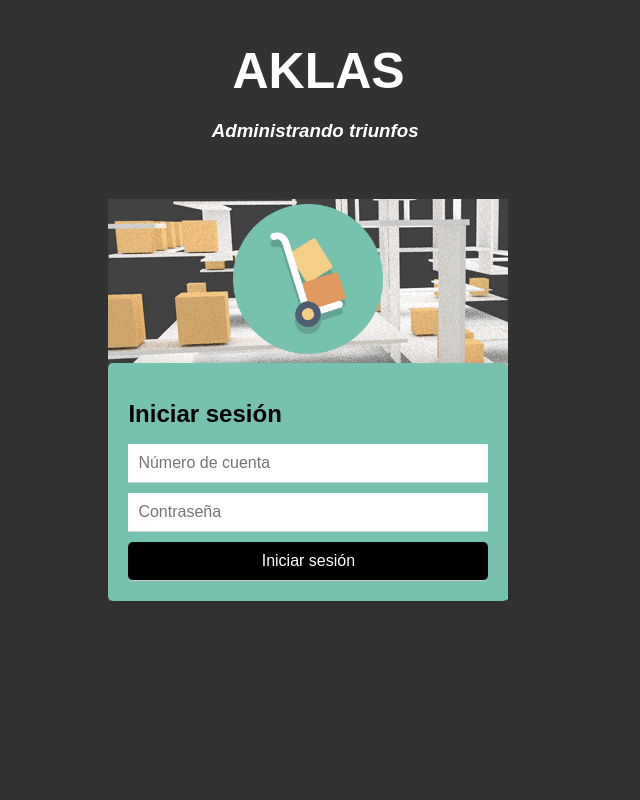
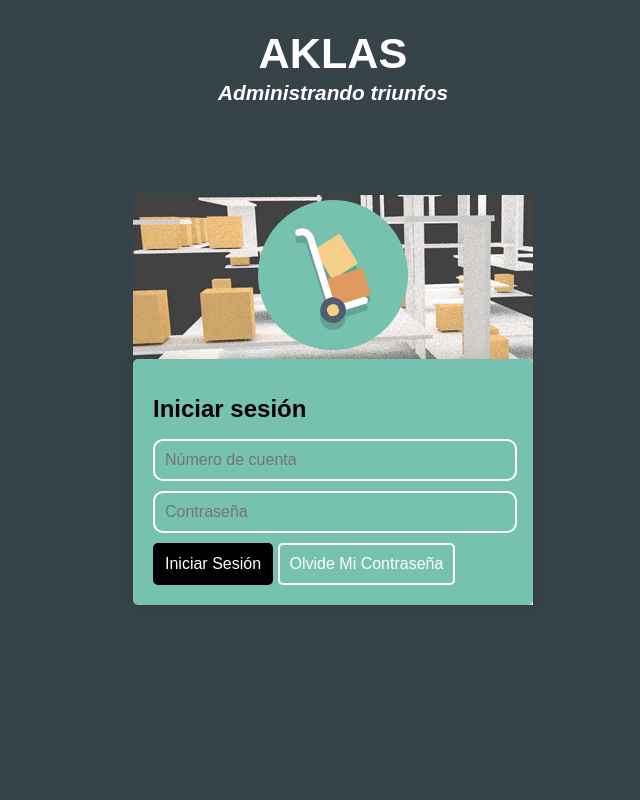
Before and after one commit to WolfkarlX/AKLAS, a PHP site: page / in a window 1280 px wide. Shown: the whole page, without its empty margins (307-947 px from the left). Run offline with PHP 8.4, Linux system fonts and the light colour scheme.

Commit message:
Actualice el login un poco lol

```diff
--- a/index.html
+++ b/index.html
@@ -24,9 +24,10 @@
         <div class="form-container">
             <h1>Iniciar sesión</h1>
             <form action="login.php" method="post">
-                <input type="text" class="input-field" placeholder="Número de cuenta" name="cuenta">
-                <input type="password" class="input-field" placeholder="Contraseña" name="password">
-                <input type="submit" class="button" value="Iniciar sesión">
+                <input type="text" class="input-field" placeholder="Número de cuenta" name="cuenta" required>
+                <input type="password" class="input-field" placeholder="Contraseña" name="password" required>
+                <button type="submit" class="button" value="Iniciar sesión">Iniciar Sesión</button>
+                <button type="button" class="Olvidexd" value="Iniciar sesión">Olvide Mi Contraseña</button>
             </form>
         </div>
     </div>
--- a/loginstyle.css
+++ b/loginstyle.css
@@ -8,7 +8,7 @@ body {
     flex-direction: row;
     justify-content: center;
     align-items: center;
-    background:rgba(50, 50, 50, 50);
+    background:rgb(54, 67, 73);
 
 }
 
@@ -16,18 +16,43 @@ body {
     width: 30%;
     min-width: 400px;
     background-image: url(img/fondo.gif);
-    margin-right: 20%;
+    margin: 0;
+    position: absolute;
+    display: block;
 
 }
+.text-login {
+    position: absolute;
+    display: block;
+    justify-content: center;
+    align-items: center;
+    margin: 0;
+    width: 100%;
+    height: 20%;
+    top: 0;
+}
 .text-login h1{
+    font-size: 270%;
+    color:#fff;
     text-align: center;
-    color: red;
+    font-weight: bold;
+}
+.text-login h3{
+    color:#fff;
+    font-size: 130%;
+    text-align: center;
+    font-style: italic;
+    min-height: 80vh;
+    margin-top: -2%;
+    white-space: nowrap;
 }
 .form-container {
     background-color: #76c2af;
     padding: 20px;
     border-radius: 5px;
     box-shadow: 0 0 20px rgba(0, 0, 0, 0.1);
+    display: block;
+    position: sticky;
 }
 
 h1 {
@@ -47,19 +72,45 @@ input {
 .input-field {
     margin-bottom: 10px;
     width: calc(100% - 20px);
+    border-radius: 10px;
+    border: 2px solid white;
+    background: transparent;
+    transition: 0.1s ease;
+    z-index: 1;
+}
+input::selection,
+input:valid{
+    border: 2px solid greenyellow;
 }
 
 .button {
-    background-color: #000;
+    background-color: black;
     color: #fff;
     font-size: 16px;
     padding: 10px;
     border-radius: 5px;
     cursor: pointer;
+    border: 2px solid black;
+    z-index: 1;
+    margin: 0;
 }
-
+.Olvidexd {
+    background: transparent;
+    border-color: white;
+    border-radius: 5px;
+    border: 2px solid white;
+    color: white;
+    font-size: 16px;
+    padding: 10px;
+    cursor: pointer;
+}
+.Olvidexd:hover {
+    border-color: red;
+    color: red;
+}
 .button:hover {
     background-color: #222;
+    border-color: white;
 }
 
 .logo-login {
@@ -68,22 +119,16 @@ input {
     text-align: center;
 }
 
-.text-login h1{
-    font-size: 50px;
-    padding-left: 150%;
-    color:#fff;
-    text-align: center;
-    font-weight: bold;
-    margin: 10%;
-    min-height: 5vh;
-
+@media only screen and (max-width: 600px) {
+    .container { width: 80%; min-width: 300px; }
+    .text-login { height: 30%;}
+    .text-login h1 { font-size: 200%; }
+    .text-login h3 { font-size: 100%; }
 }
 
-.text-login h3{
-    color:#fff;
-    text-align: center;
-    font-style: italic;
-    min-height: 80vh;
-    padding-left: 150%;
-    white-space: nowrap;
+@media only screen and (max-width: 400px) {
+     .container { width: 90%; min-width: 200px; }
+     .text-login { height: 15%;}
+     .text-login h1 { font-size: 150%; }
+     .text-login h3 { font-size: 80%; }
 }
```
